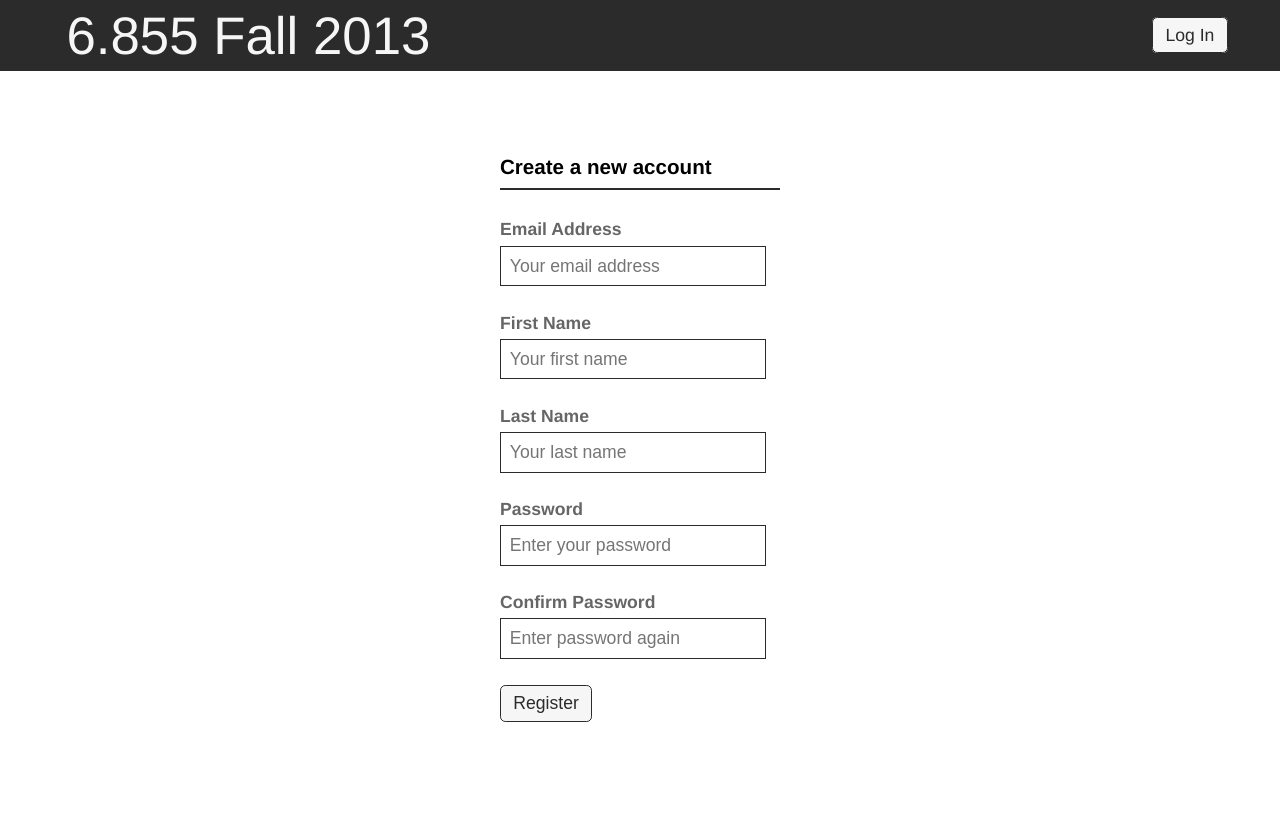
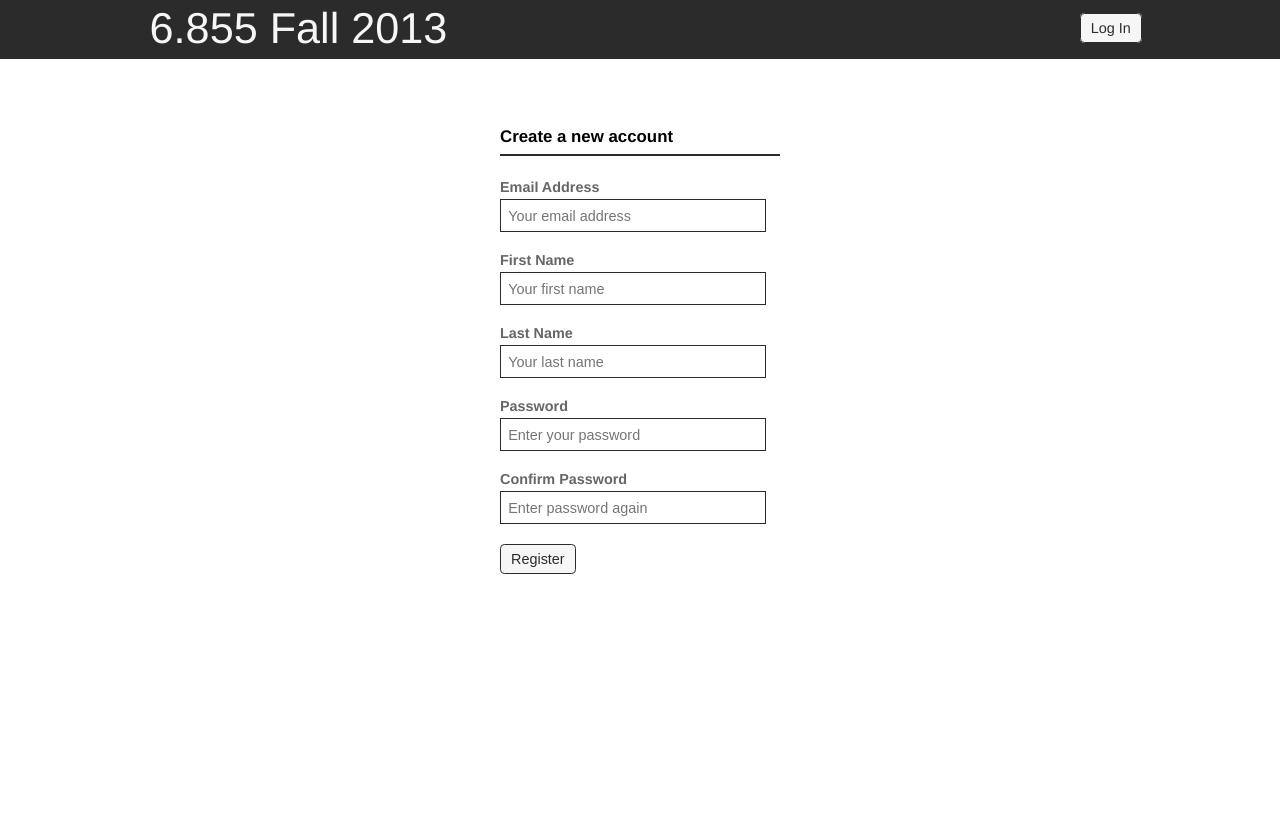
Before and after one commit to anantb/leaderboard, a Django app: template server/templates/register.html in a window 1280 px wide. After the commit the page ends 574 px from the top, so only its background shows below. Run offline with Django 3.2, Linux system fonts and the light colour scheme; the template is opened without the code that fills it: most values are stand-ins (such as "Sample title", 1, 10 or a date in 2020); some libraries are stand-ins or nearby versions.

Commit message:
url issue

```diff
--- a/server/static/css/style.css
+++ b/server/static/css/style.css
@@ -16,7 +16,7 @@ html, body, div, span, h1, h2, h3, h4, h5, h6, p, pre, a, abbr, acronym, address
 
 body {
 	font-family: Helvetica Neue, Helvetica, Arial, sans-serif;
-	font-size:1.1em;
+	font-size:0.9em;
 	height: 100%;
 	overflow: auto;
 }
@@ -128,7 +128,7 @@ textarea {
 	margin:0 auto;
 	padding: 0;
 	width: 100%;
-	max-width: 1200px;
+	max-width: 1024px;
 }
 
 .mobile-nav{
@@ -169,7 +169,7 @@ textarea {
 	bottom: 0;
 	left: 0;
 	width: 100%;
-	max-width: 1200px;
+	max-width: 1024px;
 	/*min-width: 600px; */
 	background-color: #fff;
 }
```
